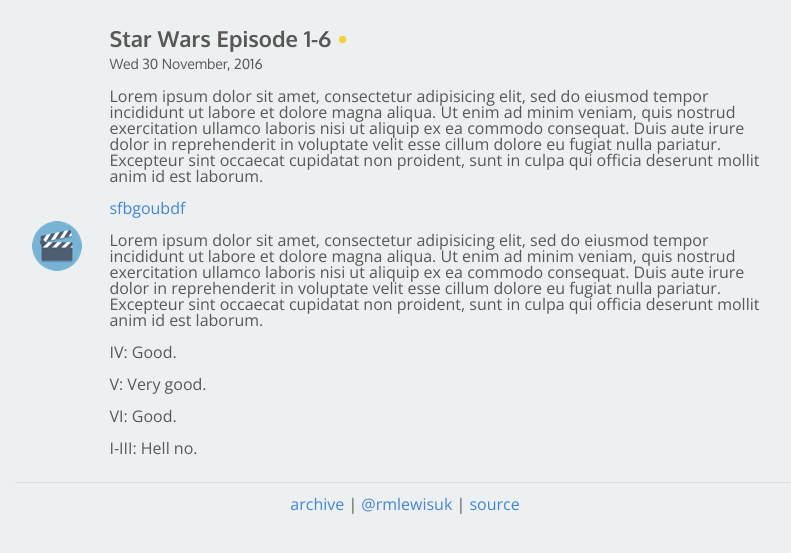
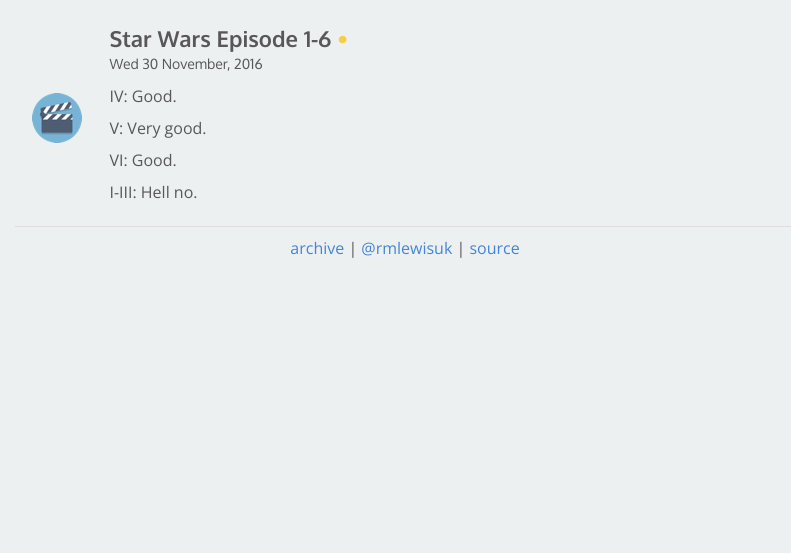
Before and after one commit to rknightuk/media.rbbl.ws, a Jekyll site: the page built from _posts/2016/Movies/2016-11-30-star-wars.md, in a window 1280 px wide. Shown: the top 553 px of the page, without its empty margins (235-1026 px from the left). Built offline with Jekyll 4.4.1, drawn with Linux system fonts in a browser that asks for light colours.

Commit message:
Real fix

```diff
--- a/_posts/2016/Movies/2016-11-30-star-wars.md
+++ b/_posts/2016/Movies/2016-11-30-star-wars.md
@@ -5,16 +5,7 @@
 rate: 1
 ---
 
-Lorem ipsum dolor sit amet, consectetur adipisicing elit, sed do eiusmod tempor incididunt ut labore et dolore magna aliqua. Ut enim ad minim veniam, quis nostrud exercitation ullamco laboris nisi ut aliquip ex ea commodo consequat. Duis aute irure dolor in reprehenderit in voluptate velit esse cillum dolore eu fugiat nulla pariatur. Excepteur sint occaecat cupidatat non proident, sunt in culpa qui officia deserunt mollit anim id est laborum.
-
-[sfbgoubdf](http://robblewis.me)
-
-Lorem ipsum dolor sit amet, consectetur adipisicing elit, sed do eiusmod tempor incididunt ut labore et dolore magna aliqua. Ut enim ad minim veniam, quis nostrud exercitation ullamco laboris nisi ut aliquip ex ea commodo consequat. Duis aute irure dolor in reprehenderit in voluptate velit esse cillum dolore eu fugiat nulla pariatur. Excepteur sint occaecat cupidatat non proident, sunt in culpa qui officia deserunt mollit anim id est laborum.
-
-
 IV: Good.
-
-
 
 V: Very good.
 
```
